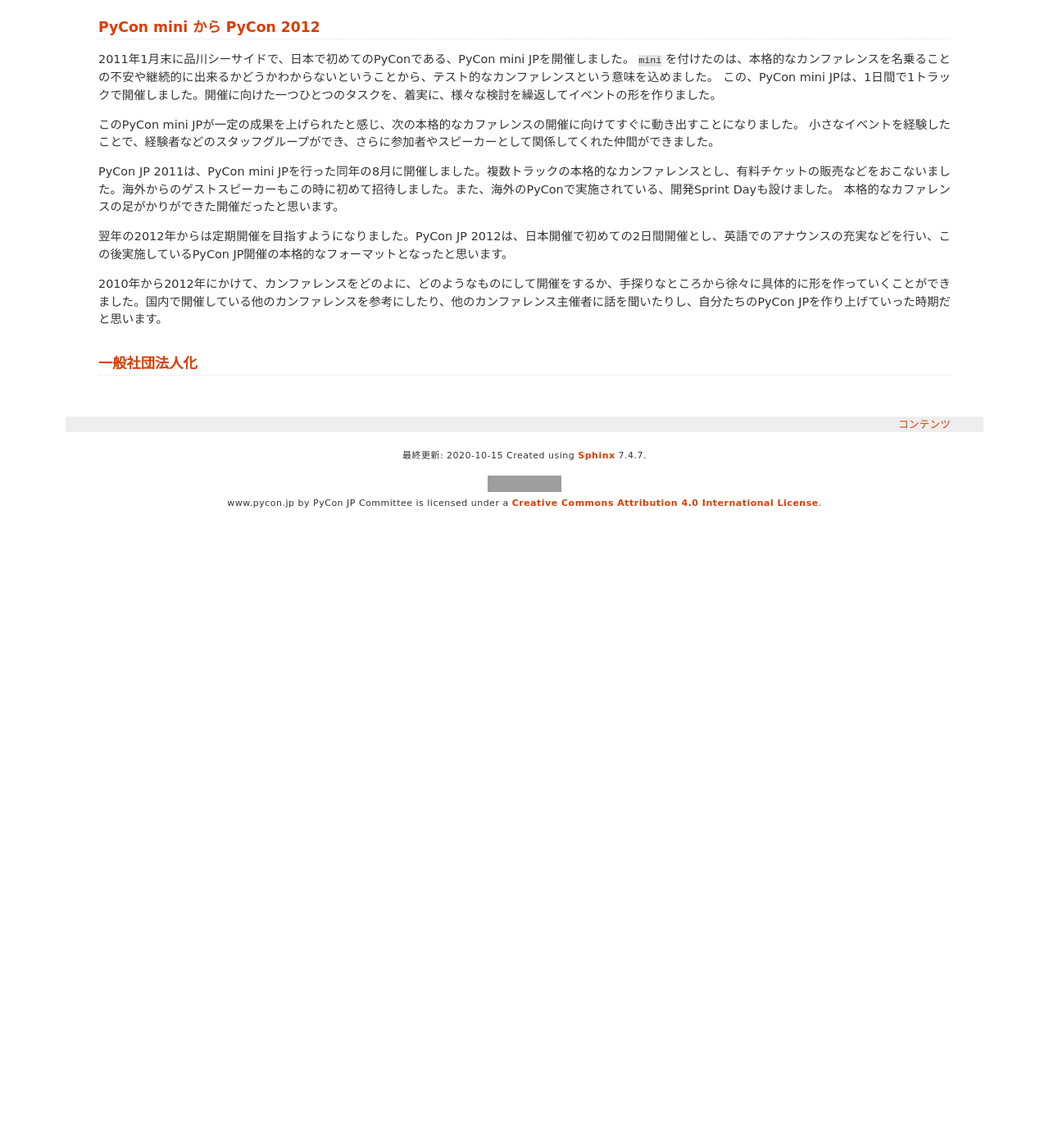
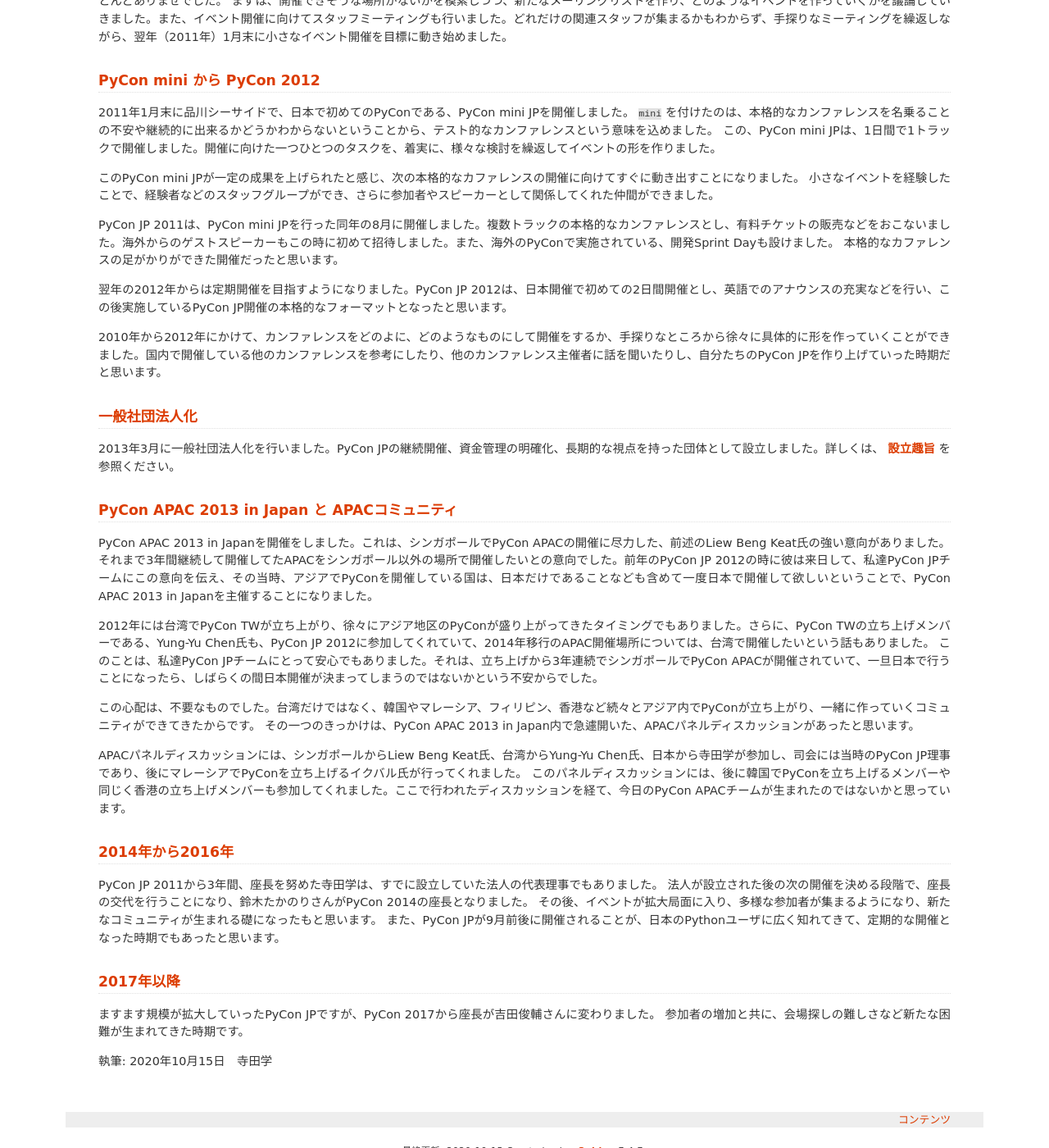
Before and after one commit to pyconjp/www.pycon.jp, a Sphinx documentation site: the page built from source/history.rst, in a window 1280 px wide and 1400 px high, scrolled down 1258 px. Shown: the whole window at 82% size. Built offline with Sphinx 7.4.7, drawn with Linux system fonts in a browser that asks for light colours; before the commit the page ends 1888 px from its top, so only the background shows below that; some of the changed text lies outside the part shown; grey boxes are pictures that could not be loaded.

Commit message:
後半部分書いた

```diff
--- a/source/history.rst
+++ b/source/history.rst
@@ -68,3 +68,40 @@
 
 一般社団法人化
 ===============
+
+2013年3月に一般社団法人化を行いました。PyCon JPの継続開催、資金管理の明確化、長期的な視点を持った団体として設立しました。詳しくは、 `設立趣旨 <https://www.pycon.jp/committee/charter.html>`_ を参照ください。
+
+
+PyCon APAC 2013 in Japan と APACコミュニティ
+=============================================
+
+PyCon APAC 2013 in Japanを開催をしました。これは、シンガポールでPyCon APACの開催に尽力した、前述のLiew Beng Keat氏の強い意向がありました。それまで3年間継続して開催してたAPACをシンガポール以外の場所で開催したいとの意向でした。前年のPyCon JP 2012の時に彼は来日して、私達PyCon JPチームにこの意向を伝え、その当時、アジアでPyConを開催している国は、日本だけであることなども含めて一度日本で開催して欲しいということで、PyCon APAC 2013 in Japanを主催することになりました。
+
+2012年には台湾でPyCon TWが立ち上がり、徐々にアジア地区のPyConが盛り上がってきたタイミングでもありました。さらに、PyCon TWの立ち上げメンバーである、Yung-Yu Chen氏も、PyCon JP 2012に参加してくれていて、2014年移行のAPAC開催場所については、台湾で開催したいという話もありました。
+このことは、私達PyCon JPチームにとって安心でもありました。それは、立ち上げから3年連続でシンガポールでPyCon APACが開催されていて、一旦日本で行うことになったら、しばらくの間日本開催が決まってしまうのではないかという不安からでした。
+
+この心配は、不要なものでした。台湾だけではなく、韓国やマレーシア、フィリピン、香港など続々とアジア内でPyConが立ち上がり、一緒に作っていくコミュニティができてきたからです。
+その一つのきっかけは、PyCon APAC 2013 in Japan内で急遽開いた、APACパネルディスカッションがあったと思います。
+
+APACパネルディスカッションには、シンガポールからLiew Beng Keat氏、台湾からYung-Yu Chen氏、日本から寺田学が参加し、司会には当時のPyCon JP理事であり、後にマレーシアでPyConを立ち上げるイクバル氏が行ってくれました。
+このパネルディスカッションには、後に韓国でPyConを立ち上げるメンバーや同じく香港の立ち上げメンバーも参加してくれました。ここで行われたディスカッションを経て、今日のPyCon APACチームが生まれたのではないかと思っています。
+
+
+2014年から2016年
+==================
+
+PyCon JP 2011から3年間、座長を努めた寺田学は、すでに設立していた法人の代表理事でもありました。
+法人が設立された後の次の開催を決める段階で、座長の交代を行うことになり、鈴木たかのりさんがPyCon 2014の座長となりました。
+その後、イベントが拡大局面に入り、多様な参加者が集まるようになり、新たなコミュニティが生まれる礎になったもと思います。
+また、PyCon JPが9月前後に開催されることが、日本のPythonユーザに広く知れてきて、定期的な開催となった時期でもあったと思います。
+
+
+2017年以降
+=============
+
+ますます規模が拡大していったPyCon JPですが、PyCon 2017から座長が吉田俊輔さんに変わりました。
+参加者の増加と共に、会場探しの難しさなど新たな困難が生まれてきた時期です。
+
+
+
+執筆: 2020年10月15日　寺田学
```
